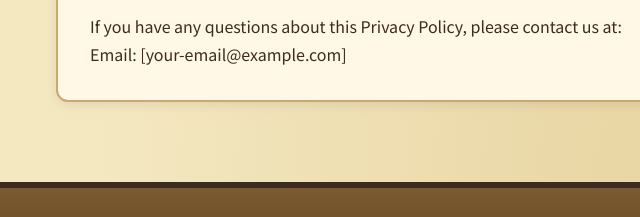
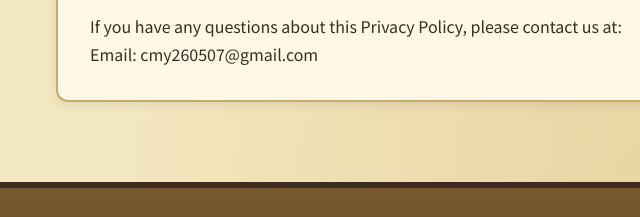
Before and after one commit to cmy260507/stardew-valley-guide, a plain HTML site: page en/privacy.html in a window 1280 px wide. Shown: the part 2213-2430 px from the top of the page, 0-640 px from the left. Drawn offline with Linux system fonts and the light colour scheme.

Commit message:
Update contact email in privacy pages
Co-Authored-By: Claude Opus 4.6 (1M context) <noreply@anthropic.com>

```diff
--- a/en/privacy.html
+++ b/en/privacy.html
@@ -74,7 +74,7 @@
 
             <h2>Contact Us</h2>
             <p>If you have any questions about this Privacy Policy, please contact us at:</p>
-            <p>Email: [your-email@example.com]</p>
+            <p>Email: cmy260507@gmail.com</p>
         </div>
     </main>
 
```
Also changed, not shown: es/privacy.html (+1 -1 lines), ja/privacy.html (+1 -1 lines), zh/privacy.html (+1 -1 lines).
